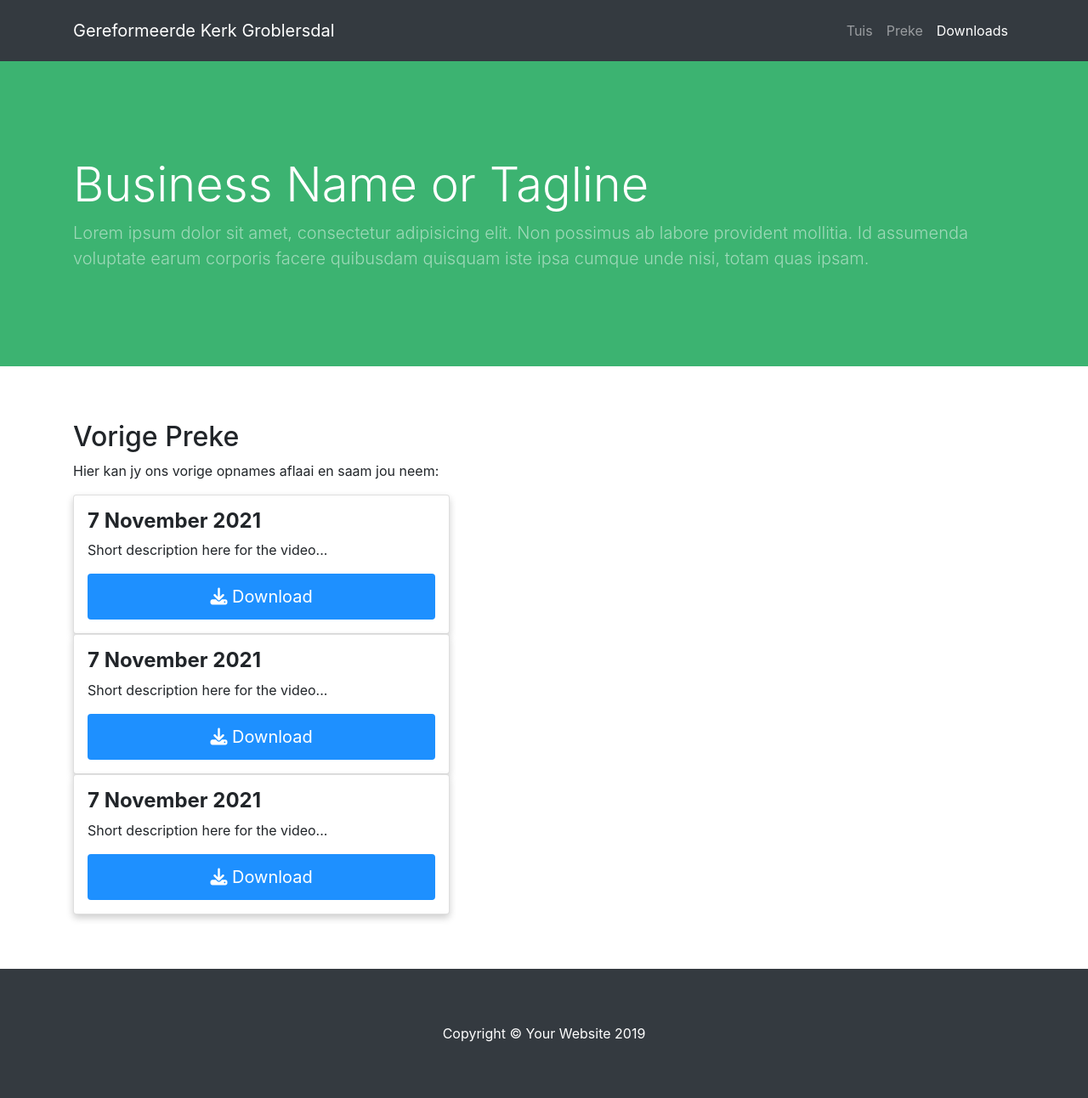
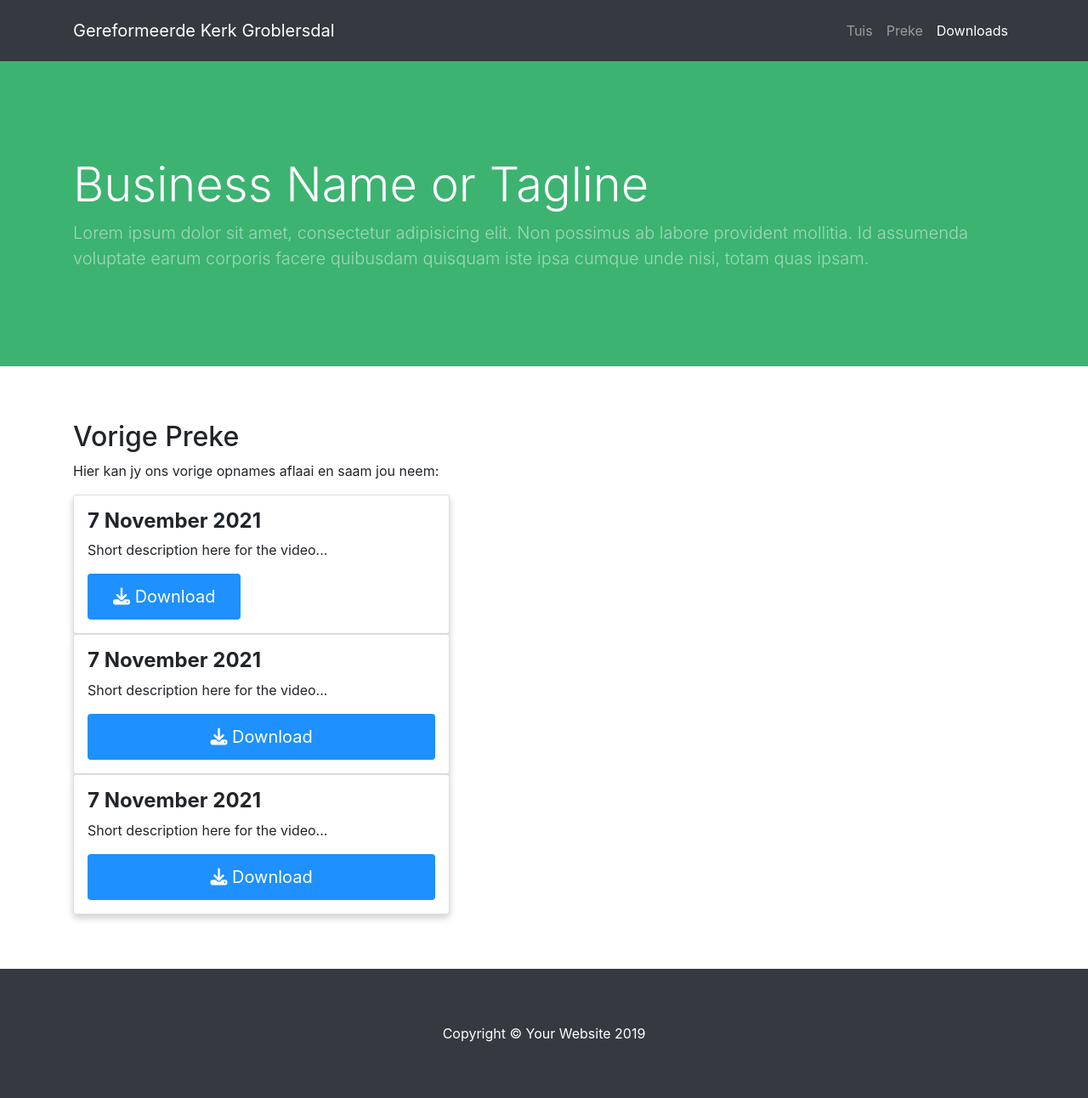
Before and after one commit to sharu725/business-frontpage, a Jekyll site: the page built from _pages/downloads.md, in a window 1280 px wide. Shown: the whole page at 85% size. Built offline with Jekyll 4.4.1, drawn with Linux system fonts in a browser that asks for light colours; nearby versions of some CDN libraries; library files that are not in the unit come from our copies; comment, search, counter and statistics services are not loaded; our own code applies the rules of GitHub Pages for plain Markdown files.

Commit message:
Update downloads.md

```diff
--- a/_pages/downloads.md
+++ b/_pages/downloads.md
@@ -11,7 +11,7 @@ Hier kan jy ons vorige opnames aflaai en saam jou neem:
   <div class="container">
     <h4><b>7 November 2021</b></h4>
     <p>Short description here for the video...</p>
-    <button class="btn" style="width:100%"><i class="fa fa-download"></i> Download</button>
+    <button class="btn"><i class="fas fa-download"></i> Download</button>
   </div>
 </div>
 
```
